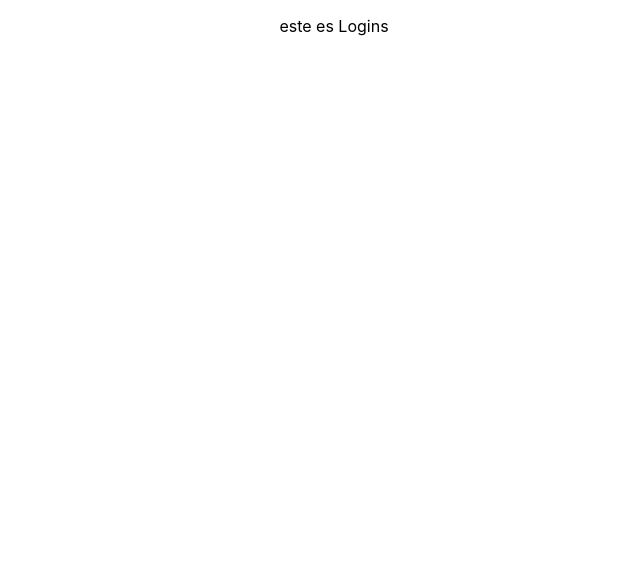
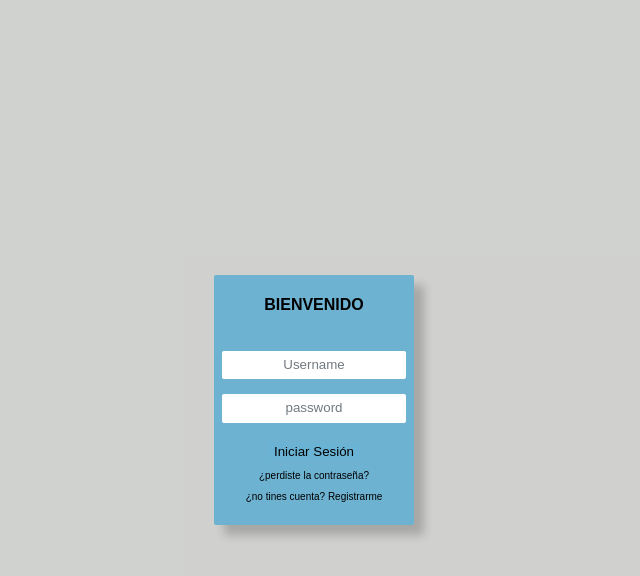
Before and after one commit to emmauelcafu/login, a React (Create React App) app in the folder client/: page /login in a window 1280 px wide. Shown: the top 576 px of the page, without its empty margins (326-966 px from the left). Built offline with nearby package versions, Linux system fonts and the light colour scheme.

Commit message:
actualizaicon se realiza fron

```diff
--- a/client/src/App.css
+++ /dev/null
@@ -1,38 +0,0 @@
-.App {
-  text-align: center;
-}
-
-.App-logo {
-  height: 40vmin;
-  pointer-events: none;
-}
-
-@media (prefers-reduced-motion: no-preference) {
-  .App-logo {
-    animation: App-logo-spin infinite 20s linear;
-  }
-}
-
-.App-header {
-  background-color: #282c34;
-  min-height: 100vh;
-  display: flex;
-  flex-direction: column;
-  align-items: center;
-  justify-content: center;
-  font-size: calc(10px + 2vmin);
-  color: white;
-}
-
-.App-link {
-  color: #61dafb;
-}
-
-@keyframes App-logo-spin {
-  from {
-    transform: rotate(0deg);
-  }
-  to {
-    transform: rotate(360deg);
-  }
-}
--- a/client/src/App.js
+++ b/client/src/App.js
@@ -1,12 +1,15 @@
-import Logins from './views/login/login.component';
-
-import './App.css';
+import Home from "../src/view/home/home";
+import Logins from "../src/view/login/login"
+import { BrowserRouter as Router, Routes, Route } from "react-router-dom";
 
 function App() {
   return (
-    <div className="App">
-      <Logins/>
-    </div>
+    <Router>
+      <Routes>
+        <Route path="/" element={<Home/>}/>
+        <Route path="/login" element={<Logins/>}/>
+      </Routes>
+    </Router>
   );
 }
 
--- /dev/null
+++ b/client/src/component/card/cardLogin.component.css
@@ -0,0 +1,48 @@
+.div-content-card{
+    background-color: rgba(86, 171, 211, 0.808);
+    width: 200px;
+    height: 250px;
+    box-shadow: 10px 10px 10px rgba(0, 0, 0, 0.2);
+    border-radius: 2px;
+
+}
+.div-h4{
+    text-align: center;
+}
+.div-input {
+    display: flex;
+    justify-content: center;
+
+
+}
+.div-input input[type="text"],[type="text"]{
+    width: 90%;
+    margin-top: 15px;
+    border: none;
+    line-height: 2;
+    border-radius: 2px;
+}
+
+.div-input ::placeholder{
+    text-align: center;
+    color: rgba(6, 19, 31, 0.568);
+}
+
+.div-submit{
+    margin-top: 20px;
+    display: flex;
+    justify-content: center;
+
+}
+.div-submit input{
+    background-color: rgba(106, 180, 214, 0.808);
+    border: none;
+    align-items: center;
+    border-radius: 2px;
+    cursor: pointer;
+}
+
+.div-p{
+    font-size: 10px;
+    text-align: center;
+}
--- /dev/null
+++ b/client/src/component/card/cardLogin.component.jsx
@@ -0,0 +1,32 @@
+import "./cardLogin.component.css"
+
+function CardLogin() {
+  return (
+    <div className="div-content-card">
+      <form action="">
+        <div className="div-h4"> <h4>BIENVENIDO</h4></div>
+
+        <div className="div-input">
+
+          <input type="text" placeholder="Username" />
+        </div>
+
+
+        <div className="div-input">
+
+          <input type="text" placeholder="password" />
+        </div>
+
+        <div className="div-submit">
+          <input type="submit" value="Iniciar Sesión"></input>
+        </div>
+
+        <div className="div-p">
+            <p>¿perdiste la contraseña?</p>
+            <p>¿no tines cuenta? Registrarme</p>
+        </div>
+      </form>
+    </div>
+  );
+}
+export default CardLogin;
--- a/client/src/index.js
+++ b/client/src/index.js
@@ -3,6 +3,8 @@ import ReactDOM from 'react-dom/client';
 import './index.css';
 import App from './App';
 import reportWebVitals from './reportWebVitals';
+import {Router} from "react-router-dom";
+
 
 const root = ReactDOM.createRoot(document.getElementById('root'));
 root.render(
--- /dev/null
+++ b/client/src/view/home/home.jsx
@@ -0,0 +1,15 @@
+import {Router} from "react-router-dom";
+
+import Logins from "../login/login";
+
+function Home(params) {
+    return(
+
+        <div>
+          <h1>estamos en el Home</h1>
+
+        </div>
+    )
+}
+
+export default Home;
--- /dev/null
+++ b/client/src/view/login/login.css
@@ -0,0 +1,8 @@
+.div-login{
+    background-color: rgba(176, 179, 174, 0.596);
+    display: flex;
+    justify-content: center;
+    align-items: center;
+    height: 100vh;
+    font-family: "Arial", sans-serif;
+}
--- /dev/null
+++ b/client/src/view/login/login.jsx
@@ -0,0 +1,13 @@
+import CardLogin from "../../component/card/cardLogin.component"
+
+import "./login.css"
+
+function Logins() {
+    return(
+        <div className="div-login">
+            <CardLogin/>
+        </div>
+    )
+}
+
+export default Logins;
--- a/client/src/views/login/login.component.jsx
+++ /dev/null
@@ -1,7 +0,0 @@
-function Logins(params) {
-    return(
-        <dir> este es Logins</dir>
-    )
-}
-
-export default Logins;
```
